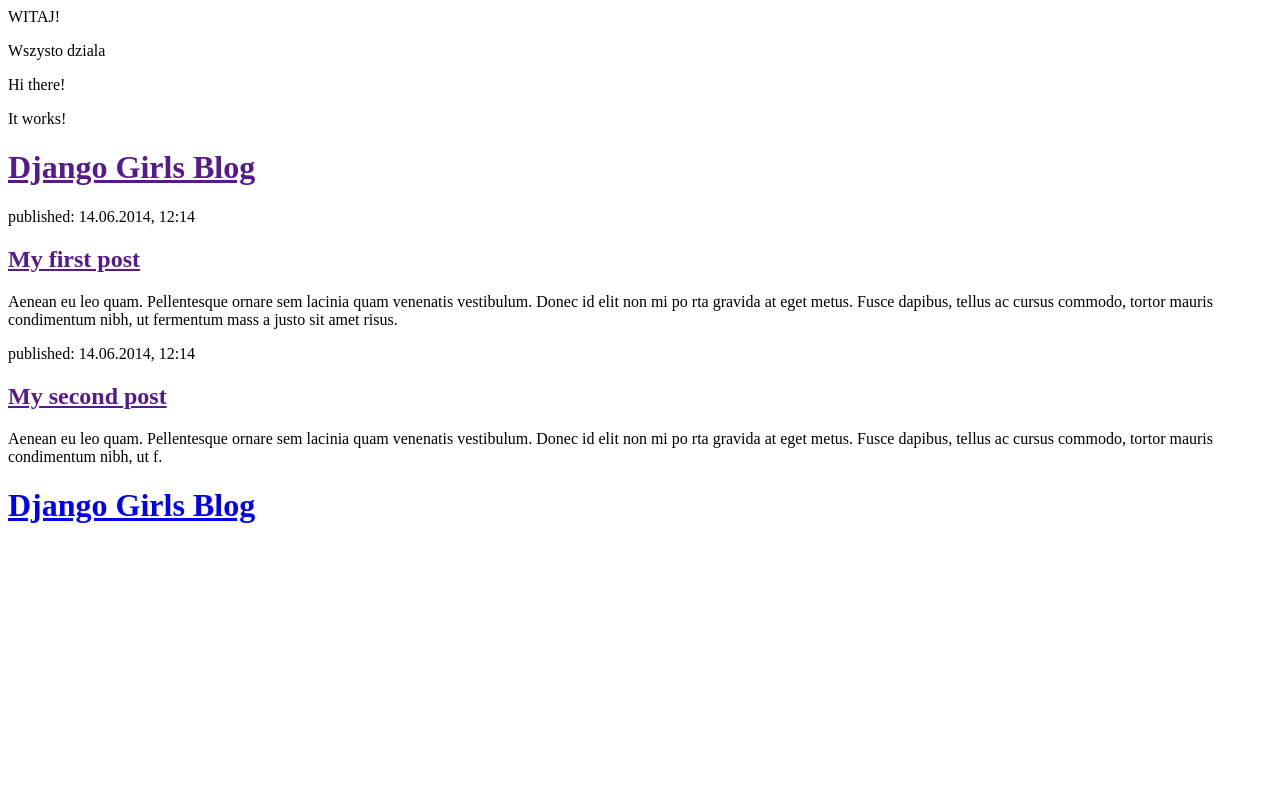
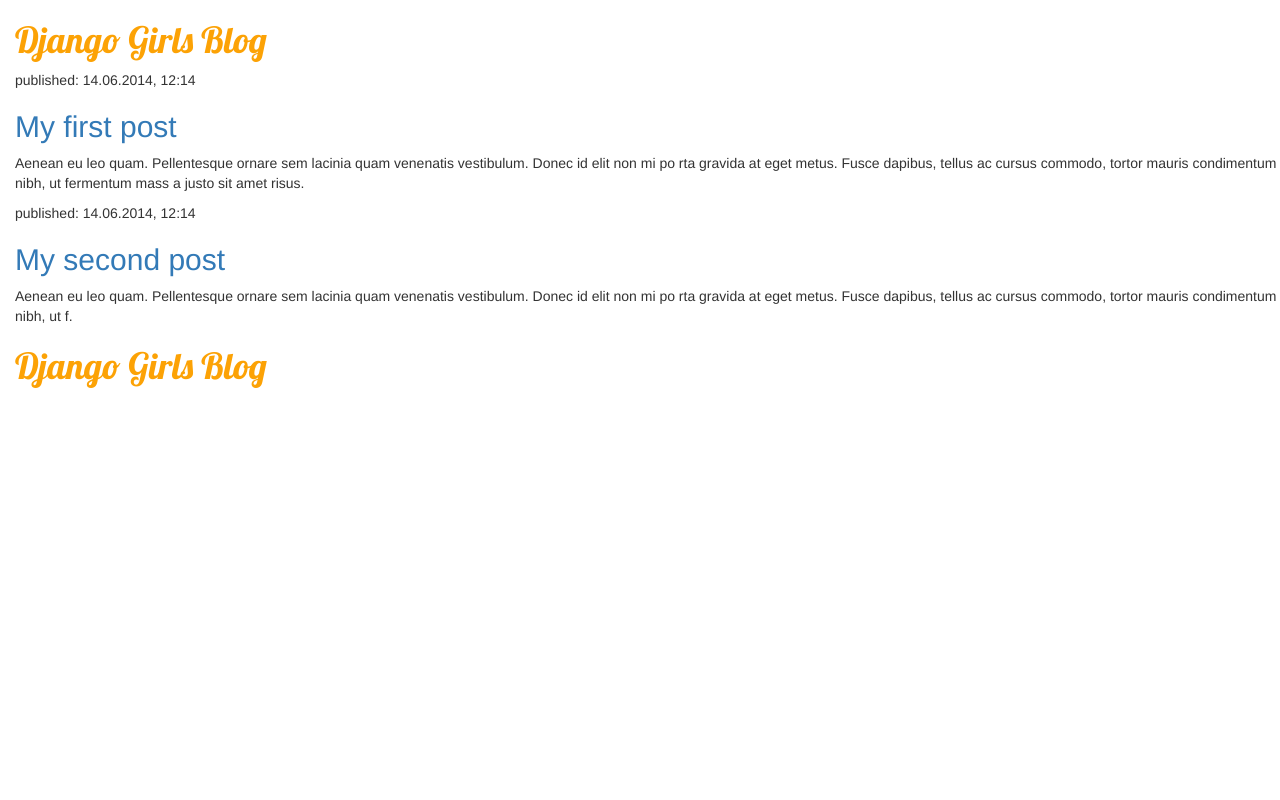
Before and after one commit to marrrth/my-first-blog, a Django app: page / in a window 1280 px wide. Run offline with Django 3.2, Linux system fonts and the light colour scheme; data that the repository does not hold is empty; some libraries are stand-ins or nearby versions.

Commit message:
nowe kolory

```diff
--- /dev/null
+++ b/blog/static/css/blog.css
@@ -0,0 +1,12 @@
+h1 a {
+  color: #FCA205;
+}
+
+body {
+  padding-left: 15px;
+}
+
+h1 a {
+  color: #FCA205;
+  font-family: 'Lobster';
+}
--- a/blog/templates/blog/post_list.html
+++ b/blog/templates/blog/post_list.html
@@ -1,23 +1,19 @@
-<html>
-  <p> WITAJ!</p>
-  <p> Wszysto dziala</p>
-</html>
-
-<html>
-  <head>
-      <title> by marrrt</title>
-  </head>
-  <body>
-      <p>Hi there!</p>
-      <p>It works!</p>
-  </body>
-</html>
+{% load staticfiles %}
 
 <html>
   <head>
     <title> Django Girls blog</title>
+    <link rel="stylesheet" href="//maxcdn.bootstrapcdn.com/bootstrap/3.2.0/css/bootstrap.min.css">
+    <link rel="stylesheet" href="//maxcdn.bootstrapcdn.com/bootstrap/3.2.0/css/bootstrap-theme.min.css">
+    <link rel="stylesheet" href="{% static 'css/blog.css' %}">
+    <link href="//fonts.googleapis.com/css?family=Lobster&subset=latin,latin-ext" rel="stylesheet" type="text/css">
   </head>
   <body>
+
+
+
+
+
     <div>
         <h1><a href="">Django Girls Blog</a></h1>
     </div>
@@ -51,5 +47,19 @@ rta gravida at eget metus. Fusce dapibus, tellus ac cursus commodo, tortor mauri
         <p>{{ post.text|linebreaksbr }}</p>
     </div>
 {% endfor %}
+
+
+
+
+
+
+
+
+
+
+
+
+
+
   </body>
 </html>
```
Also changed, not shown: blog/templates/blog/post_list_old.html (added, +14 -0 lines).
